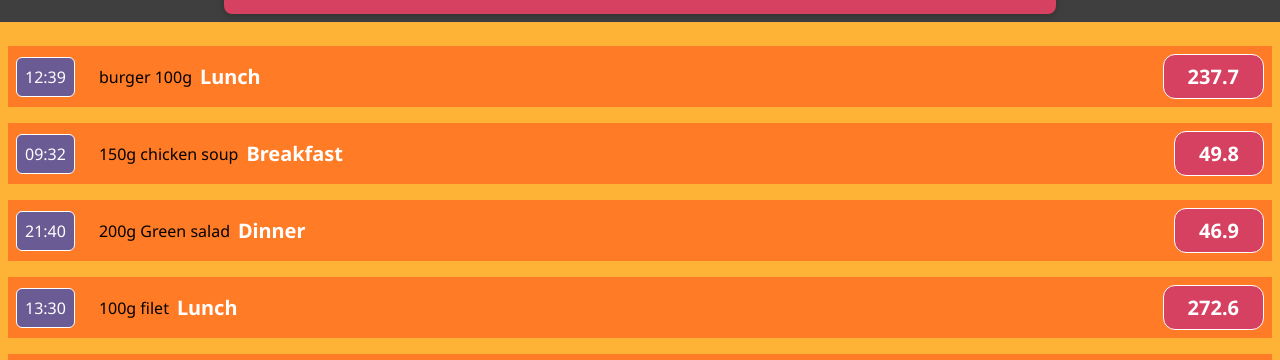
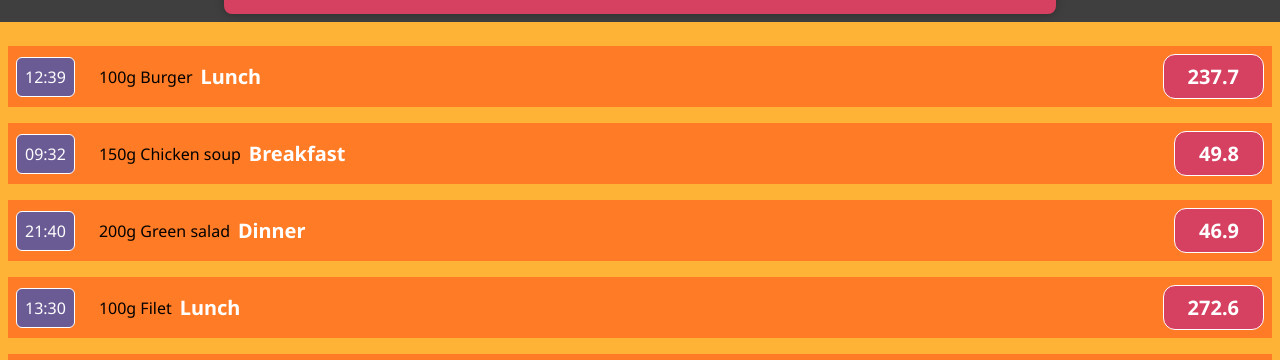
Before and after one commit to aklilumezene/Odyssea-Calorie-Tracker, a React (Create React App) app: page / in a window 1280 px wide. Shown: the part 240-600 px from the top of the page. Built offline with nearby package versions, Linux system fonts and the light colour scheme.

Commit message:
meals: reformated object data (Capitalization)

```diff
--- a/src/App.js
+++ b/src/App.js
@@ -5,13 +5,13 @@ function App() {
   const meals = [
     {
       timestamp: new Date(2021, 4, 12, 12, 39, 0, 0),
-      description: "burger 100g",
+      description: "100g Burger",
       meal: "Lunch",
       calorie: 237.7,
     },
     {
       timestamp: new Date(2021, 4, 11, 9, 32, 0, 0),
-      description: "150g chicken soup",
+      description: "150g Chicken soup",
       meal: "Breakfast",
       calorie: 49.8,
     },
@@ -23,7 +23,7 @@ function App() {
     },
     {
       timestamp: new Date(2021, 4, 12, 13, 30, 0, 0),
-      description: "100g filet",
+      description: "100g Filet",
       meal: "Lunch",
       calorie: 272.6,
     },
```
